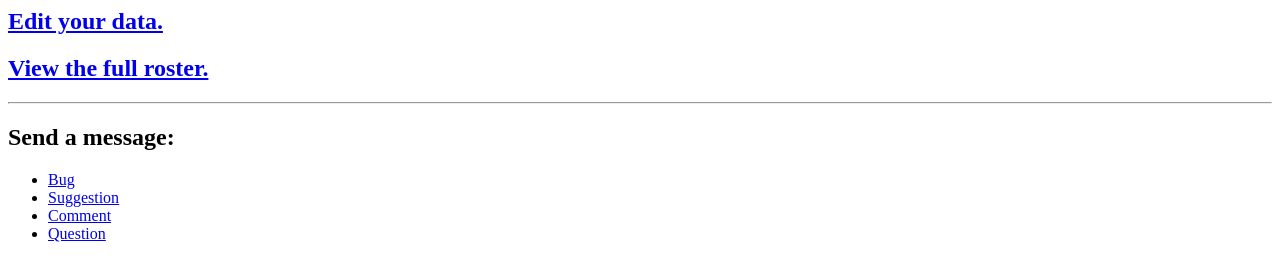
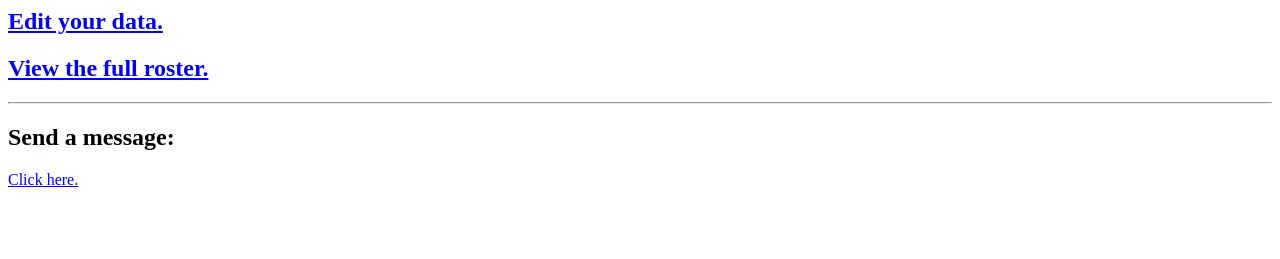
Before and after one commit to coterie6/coterie6.github.io, a plain HTML site: page index.html in a window 1280 px wide. Shown: the part 1137-1396 px from the top of the page. After the commit the page ends 1334 px from the top, so only its background shows below. Drawn offline with nearby package versions, Linux system fonts and the light colour scheme; some packages are replaced by stand-ins of ours; no server answers.

Commit message:
Change send message section

```diff
--- a/index.html
+++ b/index.html
@@ -26,12 +26,7 @@
     <h2><a href="roster">View the full roster.</a></h2>
     <hr>
     <h2>Send a message:</h2>
-    <ul>
-        <li><a href="https://github.com/coterie6/coterie6.github.io/issues/new?template=bug.md">Bug</a></li>
-        <li><a href="https://github.com/coterie6/coterie6.github.io/issues/new?template=suggestion.md">Suggestion</a></li>
-        <li><a href="https://github.com/coterie6/coterie6.github.io/issues/new?template=comment.md">Comment</a></li>
-        <li><a href="https://github.com/coterie6/coterie6.github.io/issues/new?template=question.md">Question</a></li>
-    </ul>
+    <a href="https://github.com/coterie6/coterie6.github.io/issues/new/choose">Click here.</a>
     <script>
         function initMap() {
             var options = {
```
